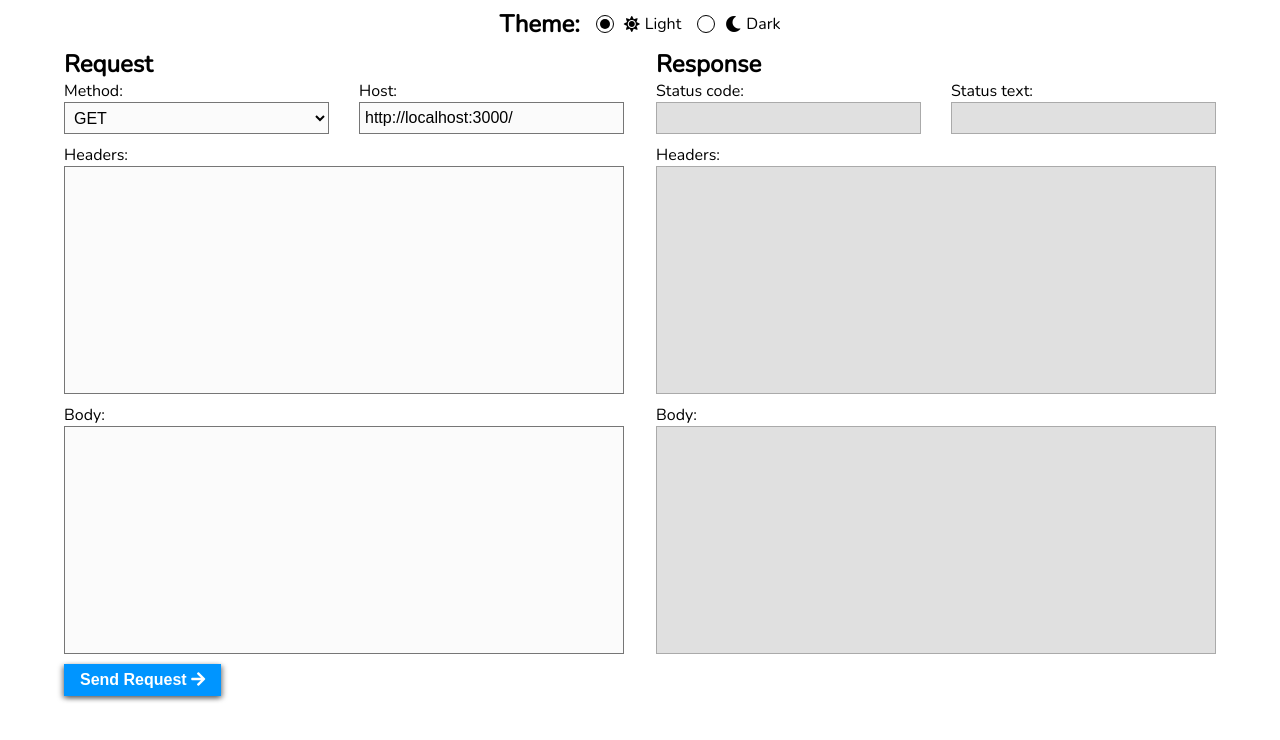
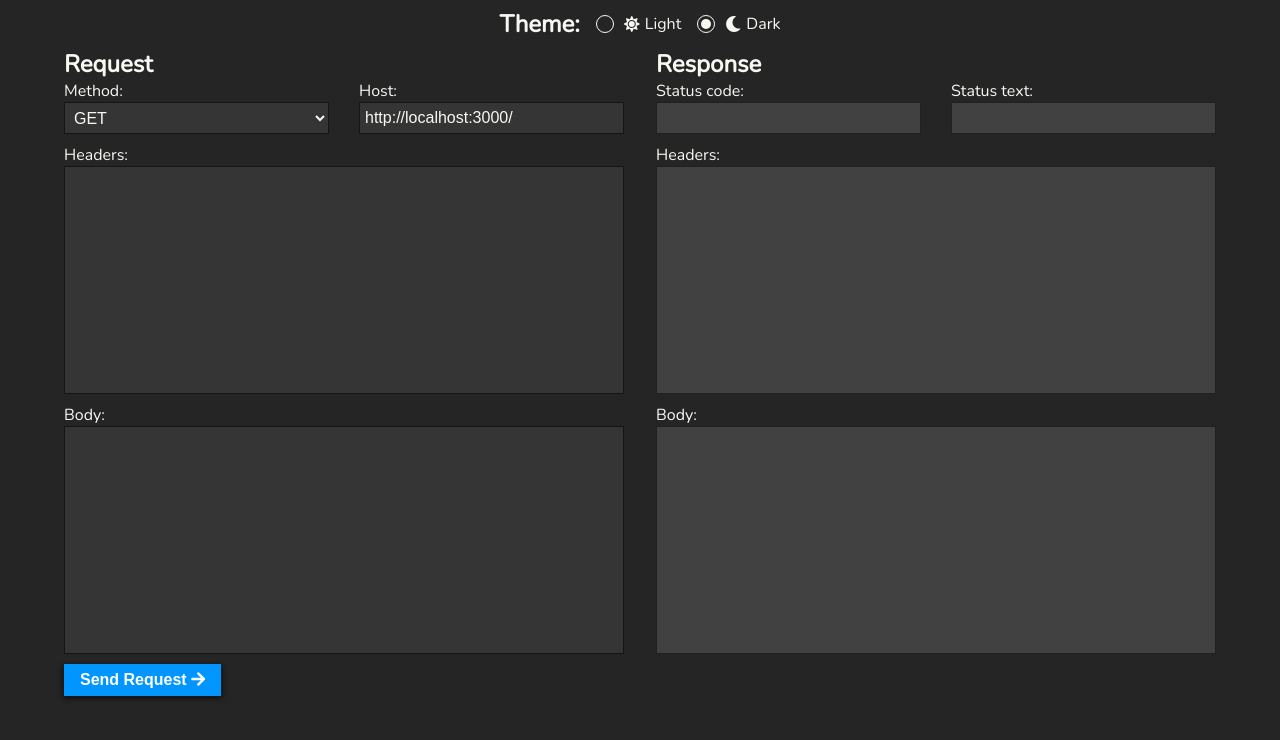
Before and after one commit to gustavo-shigueo/REST_API_testing_tool, a plain HTML site: page index.html in a window 1280 px wide. Drawn offline with nearby package versions, Linux system fonts and the light colour scheme.

Commit message:
Refactor theme.js

```diff
--- a/index.html
+++ b/index.html
@@ -14,14 +14,14 @@
   >
   <title>Document</title>
 </head>
-<body class="light">
+<body class="dark">
 
   <header>
 
     <h2>Theme:</h2>
     <ul>
-      <li><a href="#" id="light" class="active"><i class="fas fa-sun"></i> Light</a></li>
-      <li><a href="#" id="dark"><i class="fas fa-moon"></i> Dark</a></li>
+      <li><a href="#" id="light"><i class="fas fa-sun"></i> Light</a></li>
+      <li><a href="#" id="dark" class="active"><i class="fas fa-moon"></i> Dark</a></li>
     </ul>
 
   </header>
--- a/js/theme.js
+++ b/js/theme.js
@@ -22,15 +22,13 @@ const applyDarkTheme = () => {
   localStorage.setItem('theme', 'dark')
 }
 
-const changeTheme = e => {
-  if (e.target === lightBtn) applyLightTheme()
-  else if (e.target === darkBtn) applyDarkTheme()
-  else {
-    if (localStorage.getItem('theme') === 'dark') applyDarkTheme()
-    else applyLightTheme()
-  }
+const applyDefaultTheme = () => {
+  if (localStorage.getItem('theme') === 'light') applyLightTheme()
+  else applyDarkTheme()
 }
 
-changeTheme({ target: null })
-lightBtn.addEventListener('click', changeTheme)
-darkBtn.addEventListener('click', changeTheme)
+// Applies the theme inside localStorage, if there isn't one, applies dark theme
+applyDefaultTheme()
+
+lightBtn.addEventListener('click', applyLightTheme)
+darkBtn.addEventListener('click', applyDarkTheme)
```
